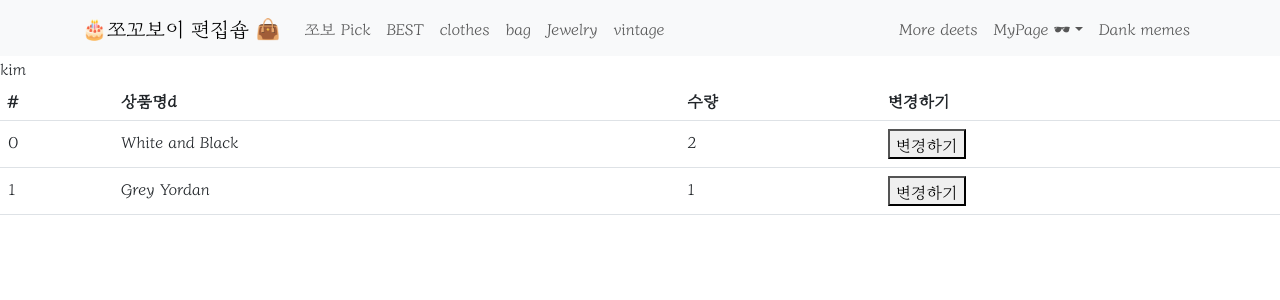
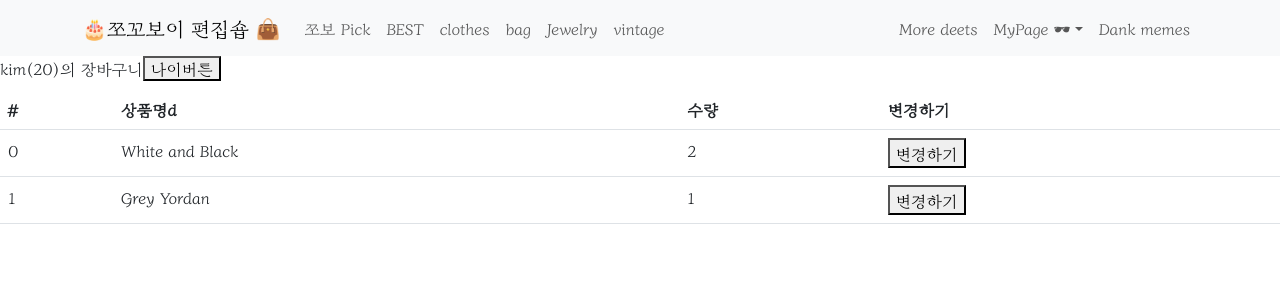
Before and after one commit to minjeongHEO/ReactShop, a React (Create React App) app: page /cart in a window 1280 px wide. Shown: the top 300 px of the page. Built offline with nearby package versions, Linux system fonts and the light colour scheme.

Commit message:
state가 object/array일 경우, state파일 쪼개기

```diff
--- a/src/components/page/CartPage.js
+++ b/src/components/page/CartPage.js
@@ -1,7 +1,7 @@
 // /* eslint-disable */
 import { Table } from 'react-bootstrap';
 import { useDispatch, useSelector } from 'react-redux';
-import { changeName } from '../../store.js';
+import { addAge, changeName } from '../../store/userSlice.js';
 
 function CartPage() {
   //* useDispatch => store.js에 요청을 보내주는 함수
@@ -19,7 +19,16 @@ function CartPage() {
 
   return (
     <div>
-      {reduxState.user}
+      <h6>
+        {reduxState.user.name}({reduxState.user.age})의 장바구니
+        <button
+          onClick={() => {
+            dispatch(addAge(10));
+          }}
+        >
+          나이버튼
+        </button>
+      </h6>
       <Table>
         <thead>
           <tr>
--- a/src/store.js
+++ b/src/store.js
@@ -1,22 +1,6 @@
 import { configureStore, createSlice } from '@reduxjs/toolkit';
+import user from './store/userSlice.js';
 //state 보관함 => store
-
-//useState()와 비슷한 역할
-let user = createSlice({
-  name: 'user', //name:'state이름~~',
-  initialState: 'kim', //값
-  reducers: {
-    //1.state 수정해주는 함수만들기
-    changeName(state) {
-      //파라미터는 기존 스테이트값('kim')
-      return `${state} to change name`;
-    },
-    otherFunc() {},
-  },
-}); //state하나를 slice라고 부른다.
-
-//slice변수명.actions => reducers 값이 object형식으로 남는다.
-export let { changeName, otherFunc } = user.actions;
 
 let stock = createSlice({
   name: 'stock',
--- /dev/null
+++ b/src/store/userSlice.js
@@ -0,0 +1,24 @@
+import { createSlice } from '@reduxjs/toolkit';
+
+//useState()와 비슷한 역할
+let user = createSlice({
+  name: 'user', //name:'state이름~~',
+  initialState: { name: 'kim', age: 20 }, //값
+  reducers: {
+    //1.state 수정해주는 함수만들기
+    changeName(state) {
+      //파라미터는 기존 스테이트값('{ name: 'kim', age: 20 }')
+
+      // return { name: 'heo', age: 20 };
+      state.name = 'heo'; //array/object의 경우 직접 수정해도 state변경됨( 자동으로 설치된 immer.js 라이브러리 때문)
+    },
+    addAge(state, action) {
+      state.age += action.payload;
+    },
+  },
+}); //state하나를 slice라고 부른다.
+
+//slice변수명.actions => reducers 값이 object형식으로 남는다.
+export let { changeName, addAge } = user.actions;
+
+export default user;
```
